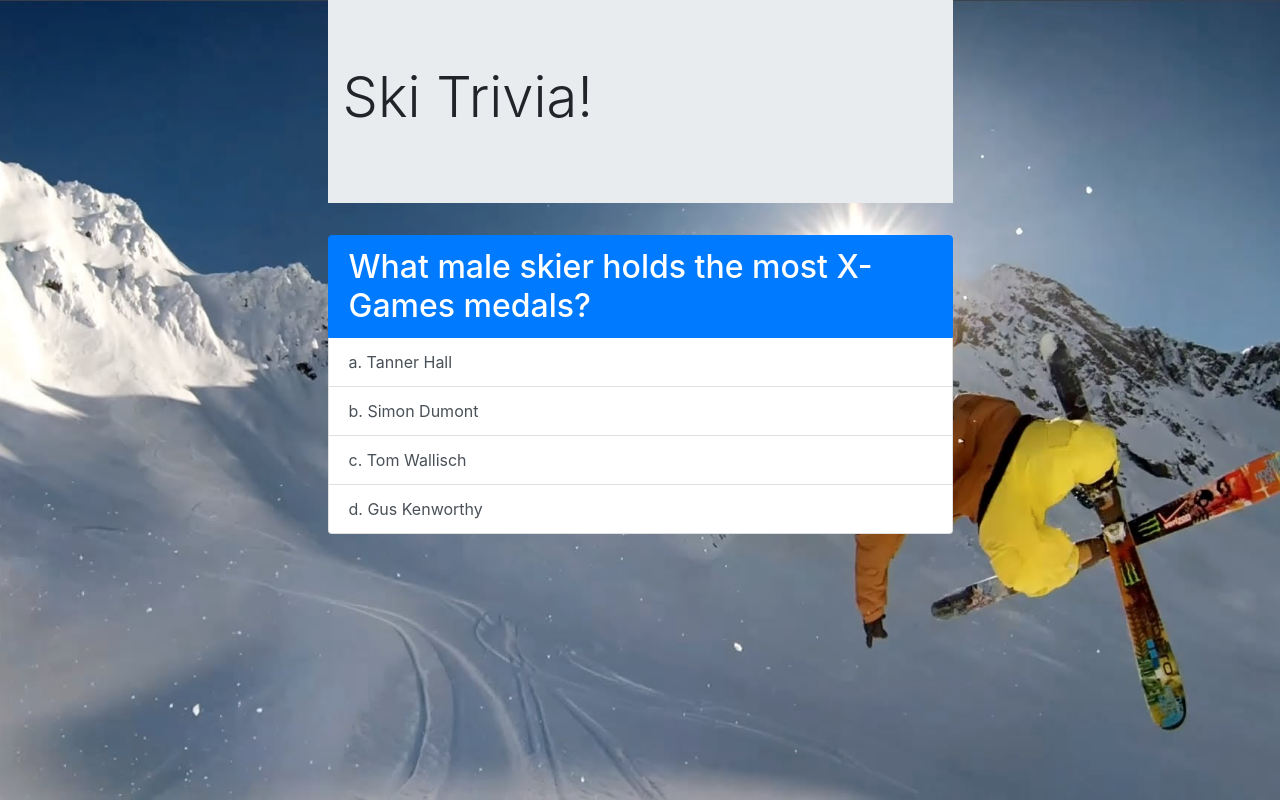
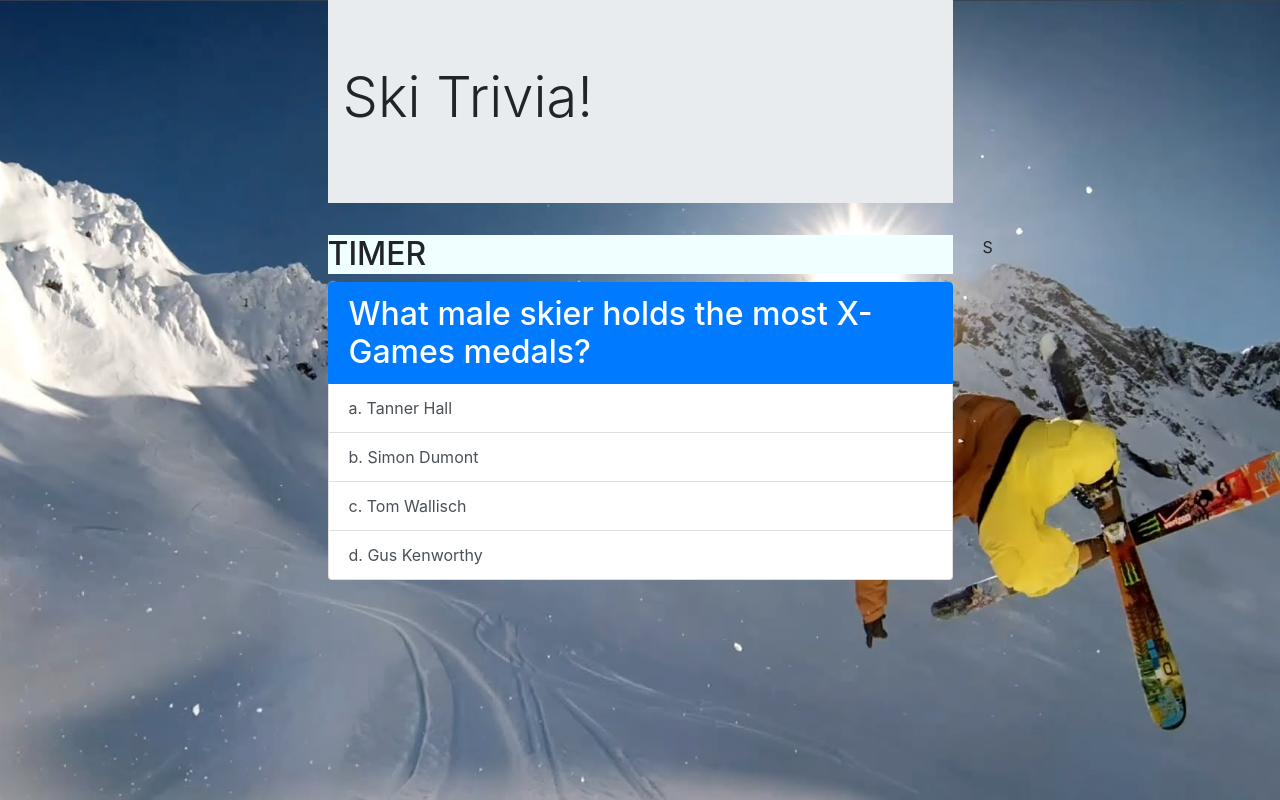
Before and after one commit to ivancho277/TriviaGame, a plain HTML site: page index.html in a window 1280 px wide. Both pictures are taken after a click on the button "Start". Drawn offline with nearby package versions, Linux system fonts and the light colour scheme.

Commit message:
added Time area

```diff
--- a/assets/css/style.css
+++ b/assets/css/style.css
@@ -5,3 +5,7 @@ body {
     -o-background-size: cover;
     background-size: cover;
   }
+
+  #time {
+      background-color: azure;
+  }
--- a/assets/javascript/app.js
+++ b/assets/javascript/app.js
@@ -52,7 +52,7 @@ $(document).ready(function() {
 
 
 
-
+$("#time").hide()
 $("#game-section").hide()
 let Question1 = new Question("How many ski area are in Washington State?", "10", "16", "20", "31", "20");
 let Question2 = new Question("What is the closest ski resort to Seattle?", "Stevens Pass", "Snoqualmie Pass", "Mt. Baker", "Hurrican Ridge", "Snoqualmie Pass")
@@ -67,6 +67,7 @@ let Question9 = new Question("What skier has an infamos video of breaking both a
 $("#start-btn").click(function(){
     Question8.printToScreen()
     $("#game-section").show()
+    $("#time").show()
     $("#start-btn").hide()
 })
 })
--- a/index.html
+++ b/index.html
@@ -34,6 +34,17 @@
         <div class="col-lg-3">
 
         </div>
+        <div class="col-lg-6" id="timer-id">
+            <h2 id="time">TIMER</h2>
+        </div>
+        <div class="col-lg-3">
+            S
+        </div>
+    </div>
+    <div class="row">
+        <div class="col-lg-3">
+
+        </div>
         <div class="col-lg-6">
             <div class="list-group" id="game-section">
                 <h2 type="text" id="question-id" class="list-group-item list-group-item-action active">
```
